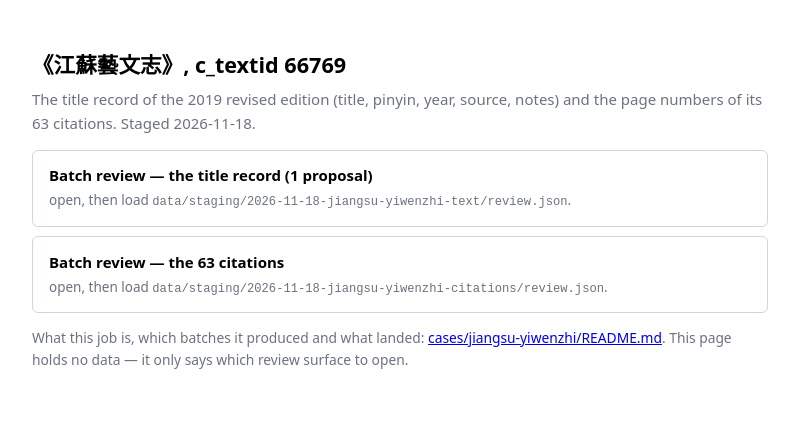
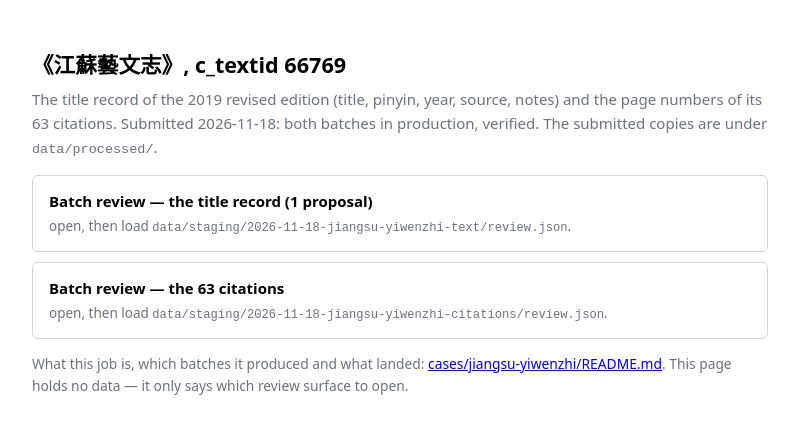
Before and after one commit to cbdb-project/cbdb-inputter-agent, a plain HTML site: page review/jiangsu-yiwenzhi/index.html in a window 1280 px wide. Shown: the whole page, without its empty margins (240-1039 px from the left). Drawn offline with Linux system fonts and the light colour scheme.

Commit message:
jiangsu-yiwenzhi: 66769 and its 63 citations are in production, verified
Co-Authored-By: Claude Opus 5.5 <noreply@anthropic.com>

```diff
--- a/review/jiangsu-yiwenzhi/index.html
+++ b/review/jiangsu-yiwenzhi/index.html
@@ -24,7 +24,7 @@
 </style>
 
 <h1>《江蘇藝文志》, c_textid 66769</h1>
-<p class="sub">The title record of the 2019 revised edition (title, pinyin, year, source, notes) and the page numbers of its 63 citations. Staged 2026-11-18.</p>
+<p class="sub">The title record of the 2019 revised edition (title, pinyin, year, source, notes) and the page numbers of its 63 citations. Submitted 2026-11-18: both batches in production, verified. The submitted copies are under <code>data/processed/</code>.</p>
 
 <a class="page" href="../batch.html">
   <b>Batch review — the title record (1 proposal)</b>
```
Also changed, not shown: 3 other files.
